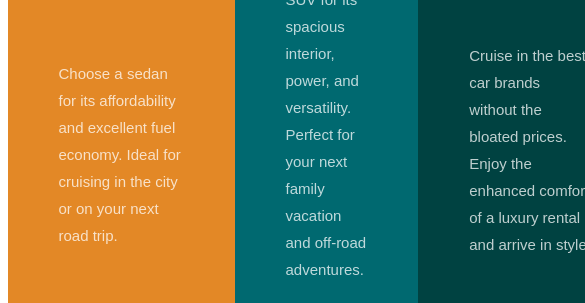
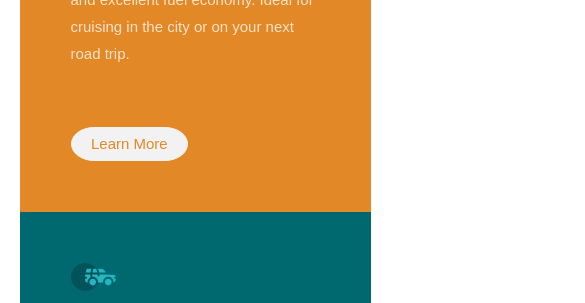
Before and after one commit to Keizzmannbanjo/3-Column-Preview-Cards, a plain HTML site: page index.html in a window 390 px wide. Shown: the part 373-676 px from the top of the page, 585 px wide, since content can reach past the window. Drawn offline with Linux system fonts and the light colour scheme.

Commit message:
Added mobile responsive features

```diff
--- a/styles.css
+++ b/styles.css
@@ -49,11 +49,6 @@ html {
     cursor: pointer;
 }
 
-.card_btn:hover {
-    background-color: transparent;
-    color: var(--color-neutral-2);
-}
-
 .card_1_btn {
     color: var(--color-orange);
 }
@@ -66,6 +61,28 @@ html {
     color: var(--color-cyan-dark);
 }
 
+.card_1_btn:hover,
+.card_2_btn:hover,
+.card_3_btn:hover {
+    background-color: transparent;
+    color: var(--color-neutral-2);
+}
+
+@media screen and (min-width: 375px) and (max-width: 800px) {
+    .card_1_btn:hover {
+        background-color: var(--color-neutral-2);
+        color: var(--color-orange);
+    }
+    .card_2_btn:hover {
+        background-color: var(--color-neutral-2);
+        color: var(--color-cyan-light);
+    }
+    .card_3_btn:hover {
+        background-color: var(--color-neutral-2);
+        color: var(--color-cyan-dark);
+    }
+}
+
 .card_img {
     width: 3rem;
 }
@@ -73,16 +90,20 @@ html {
 /* ?   CARDS      */
 
 .container {
-    width: 70%;
-    min-width: 375px;
-    max-width: 1440px;
-    margin: auto;
-    margin-top: 20vh;
+    width: 90%;
+    max-width: 1000px;
+    margin: 20vh auto;
     border-radius: 5px;
 }
 
 .container_flex {
     display: flex;
+}
+
+@media screen and (min-width: 375px) and (max-width: 800px) {
+    .container_flex {
+        flex-direction: column;
+    }
 }
 
 .card {
@@ -99,6 +120,12 @@ html {
     border-radius: 5px 0 0 5px;
 }
 
+@media screen and (min-width: 375px) and (max-width: 800px) {
+    .card_sedans {
+        border-radius: 5px 5px 0 0;
+    }
+}
+
 .card_suvs {
     background-color: var(--color-cyan-light);
 }
@@ -107,3 +134,9 @@ html {
     background-color: var(--color-cyan-dark);
     border-radius: 0 5px 5px 0;
 }
+
+@media screen and (min-width: 375px) and (max-width: 800px) {
+    .card_luxury {
+        border-radius: 0 0 5px 5px;
+    }
+}
```
